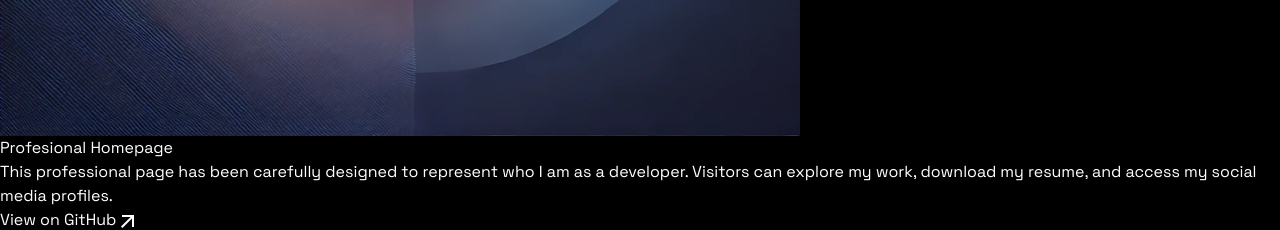
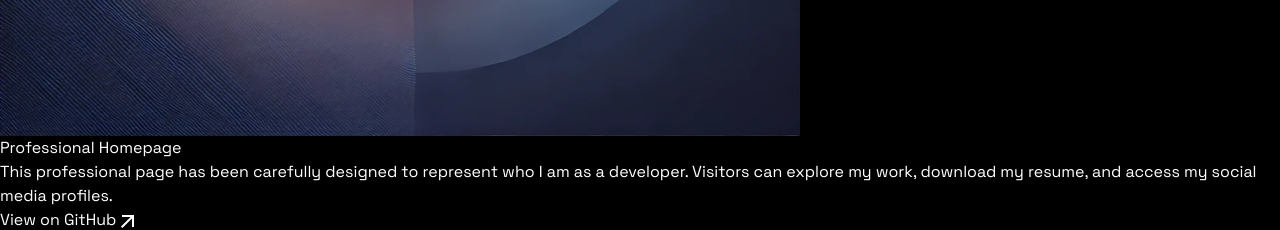
Before and after one commit to sgomez-dev/sgomez-portfolio, a React (Vite) app in the folder portfolio/: page / in a window 1280 px wide. Shown: the part 1500-1730 px from the top of the page. Built offline with nearby package versions, Linux system fonts and the light colour scheme.

Commit message:
ADDING SKILLS and PROJECT

```diff
--- a/portfolio/src/constants/index.jsx
+++ b/portfolio/src/constants/index.jsx
@@ -41,7 +41,7 @@ export const HERO = {
 export const PROJECTS = [
   {
     id: 1,
-    name: "Profesional Homepage",
+    name: "Professional Homepage",
     description:
       "This professional page has been carefully designed to represent who I am as a developer. Visitors can explore my work, download my resume, and access my social media profiles.",
     image: projectImage1,
@@ -86,7 +86,7 @@ export const PROJECTS = [
   },
   {
     id: 6,
-    name: "Profesional Portfolio",
+    name: "Professional Portfolio",
     description:
       "A professional portfolio showcasing skills, projects, and experience with a modern design. Includes intro, projects, skills, and work, using React for interactivity.",
     image: projectImage6,
@@ -106,7 +106,7 @@ export const PROJECTS = [
     id: 8,
     name: "Jenkins",
     description:
-      "A Jenkins server configured for CI/CD pipeline integration, also used with AWS.",
+      "A Jenkins server managing a CI/CD pipeline for web app deployment, automating build, test, and deployment. Integrated with AWS for scalable cloud-based delivery.",
     image: projectImage8,
     githubLink: "https://jenkins.sgomez.dev",
     demoLink: "https://jenkins.sgomez.dev",
```
